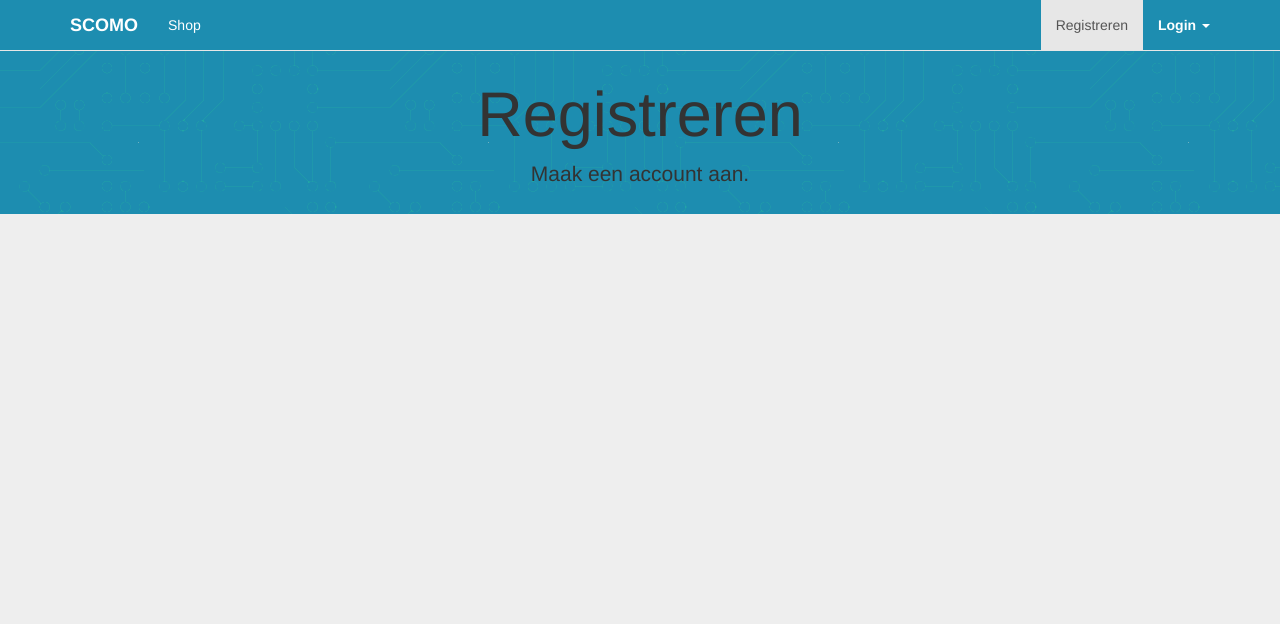
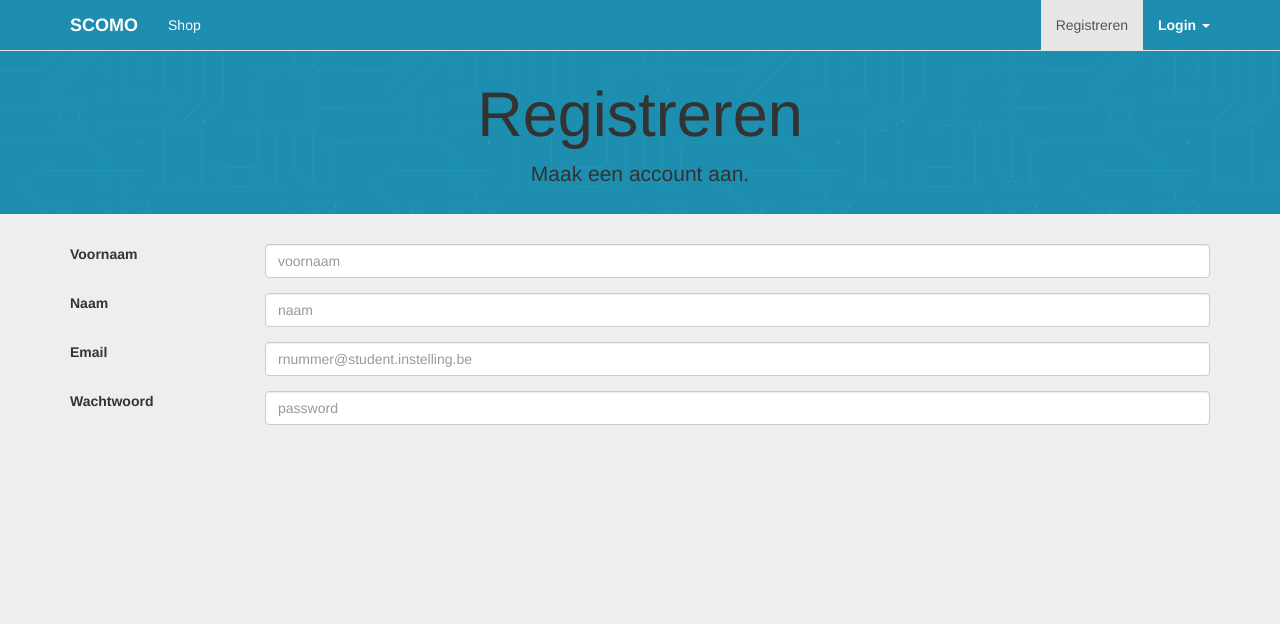
Before and after one commit to FreakyFreddie/SComO, a PHP site: page /registreren.php in a window 1280 px wide. Shown: the top 624 px of the page. Run offline with PHP 8.4, Linux system fonts and the light colour scheme; a stand-in replaces the project's code that opens the database connection; some libraries are stand-ins or nearby versions.

Commit message:
added prices to products, worked on registreren.php

```diff
--- a/lib/products/classes/FarnellProduct.php
+++ b/lib/products/classes/FarnellProduct.php
@@ -93,7 +93,24 @@
 								<td class="text-right"><a href="'.$this->productDataSheet.'">Link</a></td>
 							</tr>
 						</table>
-
+						<br />
+						<table class="table-striped table-hover">
+							<tr>
+								<th>
+									Quantity
+								</th>
+								<th class="text-right">
+									Price
+								</th>
+							</tr>';
+			foreach($this->productPrices as $productPrice)
+			{
+				echo '<tr>
+						<td>< '.$productPrice->productFromQuantity.'</td>
+						<td class="text-right">'.$productPrice->productPriceQuantity.'</td>
+					</tr>';
+			}
+			echo '</table>
 					<form class="input-group fieldwithaddon" action="" method="post">
 						<input type="number" class="form-control" value="1" name="amountproduct">
 						<span class="input-group-addon">
--- a/lib/products/classes/MouserProduct.php
+++ b/lib/products/classes/MouserProduct.php
@@ -74,7 +74,24 @@
 								<td class="text-right"><a href="'.$this->productDataSheet.'">Link</a></td>
 							</tr>
 						</table>
-
+						<br />
+						<table class="table-striped table-hover">
+							<tr>
+								<th>
+									Quantity
+								</th>
+								<th class="text-right">
+									Price
+								</th>
+							</tr>';
+			foreach($this->productPrices as $productPrice)
+			{
+				echo '<tr>
+						<td>< '.$productPrice->productFromQuantity.'</td>
+						<td class="text-right">'.$productPrice->productPriceQuantity.'</td>
+					</tr>';
+			}
+			echo '</table>
 					<form class="input-group fieldwithaddon" action="" method="post">
 						<input type="number" class="form-control" value="1" name="amountproduct">
 						<span class="input-group-addon">
--- a/lib/products/functions/getfarnellproducts.php
+++ b/lib/products/functions/getfarnellproducts.php
@@ -191,6 +191,18 @@
 					$prices[]= $price;
 				}
 
+				//set image if found
+				if(isset($xmlproduct->image->baseName))
+				{
+					$xmlproduct->image->baseName = "http://be.farnell.com/productimages/standard/en_GB".$xmlproduct->image->baseName;
+
+				}
+				//if image is not found
+				else
+				{
+					$xmlproduct->image->baseName="./img/not_found.jpg";
+				}
+
 				//create new FarnellProduct object with product specifications
 				$product = new FarnellProduct(
 					$xmlproduct->sku,
@@ -201,7 +213,7 @@
 					$xmlproduct->packSize,
 					$xmlproduct->unitOfMeasure,
 					$xmlproduct->id,
-					"http://be.farnell.com/productimages/standard/en_GB".$xmlproduct->image->baseName,
+					$xmlproduct->image->baseName,
 					$xmlproduct->datasheets->url,
 					$xmlproduct->inv,
 					$xmlproduct->vendorId,
--- a/lib/products/functions/getmouserproducts.php
+++ b/lib/products/functions/getmouserproducts.php
@@ -1,5 +1,5 @@
 <?php
-	function getMouserProducts($keyword='fuse', $offset=0, $numberofresults=20)
+	function getMouserProducts($keyword='sword', $offset=0, $numberofresults=20)
 	{
 		/*
 			MOUSER SOAP 1.2 REQUEST EXAMPLE
@@ -123,23 +123,49 @@
 
 			foreach($soapproduct as $pattributes)
 			{
+				//print_r($pattributes);
 				$prices = array();
 				foreach($pattributes->PriceBreaks as $pPriceBreaks)
 				{
-					foreach($pPriceBreaks as $pPrice)
+					//print_r($pPriceBreaks);
+					//if there more than one Price, $pPriceBreaks is an array
+					if(is_array($pPriceBreaks))
 					{
+						foreach($pPriceBreaks as $pPrice)
+						{
+							//print_r($pPrice);
+							//var_dump($pPrice);
+							$price = new ProductPrice(
+								$pPrice->Quantity,
+								$pPrice->Price
+								);
+							$prices[]= $price;
+
+						}
+					}
+					//avoid looping through the attributes of a Price if there is only one
+					else
+					{
+					//var_dump($pPrice);
 						$price = new ProductPrice(
-							$pPrice->Quantity,
-							$pPrice->Price
+							$pPriceBreaks->Quantity,
+							$pPriceBreaks->Price
 							);
 						$prices[]= $price;
-
 					}
 				}
 
 				//problem: what if an attribute is empty or not present?
+				//problem [PriceBreaks] => stdClass Object ( [Pricebreaks] => stdClass Object
+				// [PriceBreaks] => stdClass Object ( [Pricebreaks] => Array ( [0] => stdClass Object ( [Quantity] => 1 [Price] => € 4,60 [Currency] => EUR ) [1] => stdClass Object ( [Quantity] => 10 [Price] => € 4,37 [Currency] => EUR ) [2] => stdClass Object ( [Quantity] => 25 [Price] => € 3,65 [Currency] => EUR ) [3] => stdClass Object ( [Quantity] => 50 [Price] => € 3,47 [Currency] => EUR ) ) )
+				//problem: sometimes imagePath not present --> can't work with constructor
+				//create new MouserProduct object with product specifications
+				//set image if not found
+				if(!isset($pattributes->ImagePath))
+				{
+					$pattributes->ImagePath="./img/not_found.jpg";
+				}
 
-				//create new MouserProduct object with product specifications
 				$product = new MouserProduct(
 					$pattributes->MouserPartNumber,
 					$pattributes->Description,
--- a/templates/navbar.php
+++ b/templates/navbar.php
@@ -112,7 +112,7 @@
 									<li>
 										<div class="row">
 											<div class="col-sm-12">
-												<form class="form" role="form" method="post" action="login" accept-charset="UTF-8" id="login-nav">
+												<form method="post" action="login" id="login-nav">
 													<div class="form-group">
 														<label class="sr-only" for="rnr">r0123456</label>
 														<input type="text" class="form-control" id="rnr" placeholder="r-nummer" required>
--- a/web/css/main.css
+++ b/web/css/main.css
@@ -1,5 +1,4 @@
 body {
-  min-height: 2000px;
   padding-top: 50px;
   background-color: #eee;
 }
@@ -11,6 +10,10 @@ body {
 .navbar-default .navbar-header .navbar-brand{
 	font-weight: bold;
 	color: #fff;
+}
+
+.navbar-fixed-bottom{
+	z-index: 1000;
 }
 
 .navbar-fixed-bottom .navbar-collapse, .navbar-fixed-top .navbar-collapse{
@@ -60,7 +63,7 @@ body {
 }
 
 .shop .col-sm-4{
-	margin-bottom: 8vh;
+	margin-bottom: 4vh;
 }
 
 .shop .col-sm-4 .shoparticle{
@@ -68,12 +71,15 @@ body {
 	background-color: white;
 	border-left: 5px solid #1d8db0;
 	border-top: 5px solid #1d8db0;
+	border-bottom: 1px solid #1d8db0;
+	border-right: 1px solid #1d8db0;
+	border-radius: 0px 0px 5px 0px;
 }
 
 .shop .col-sm-4 .shoparticle h3{
 	margin-top: 1%;
 	margin-left: 1%;
-	border-bottom: 1px dotted #888888;
+	border-bottom: 1px solid #888888;
 	font-size: 12pt;
 }
 
--- a/web/registreren.php
+++ b/web/registreren.php
@@ -1,15 +1,19 @@
 <?php
 	//set page var in order to adapt navbar and functions
 	$_GLOBALS['page'] = "registreren";
-?>
-
-<?php
-	//include configuration file
-	require '../config/config.php';
 
 	//include header
 	require '../templates/header.php';
 ?>
+
+		<script src="./js/livesearch.js"></script>
+	</head>
+
+	<body>
+		<?php
+			//include navbar
+			require '../templates/navbar.php';
+		?>
 
 	<body>
 		<?php
@@ -19,15 +23,40 @@
 
 		<div class="jumbotron text-center">
 			<h1>
-				<?php
-					echo 'Registreren';
-				?>
+				Registreren
 			</h1>
 			<p>
-				<?php
-					echo 'Maak een account aan.';
-				?>
+				Maak een account aan.
 			</p>
+		</div>
+
+		<div class="container register">
+			<form action="" method="post">
+				<div class="form-group row">
+					<label for="Voornaam" class="col-sm-2">Voornaam</label>
+					<div class="col-sm-10">
+						<input type="text" class="form-control" id="voornaam" placeholder="voornaam" />
+					</div>
+				</div>
+				<div class="form-group row">
+					<label for="naam" class="col-sm-2">Naam</label>
+					<div class="col-sm-10">
+						<input type="text" class="form-control" id="naam" placeholder="naam" />
+					</div>
+				</div>
+				<div class="form-group row">
+					<label for="email" class="col-sm-2">Email</label>
+					<div class="col-sm-10">
+						<input type="email" class="form-control" id="email" placeholder="rnummer@student.instelling.be" />
+					</div>
+				</div>
+				<div class="form-group row">
+					<label for="wachtwoord" class="col-sm-2">Wachtwoord</label>
+					<div class="col-sm-10">
+						<input type="password" class="form-control"  id="wachtwoord" placeholder="password" />
+					</div>
+				</div>
+			</form>
 		</div>
 
 		<!-- footer -->
```
Also changed, not shown: web/index.php (+5 -6 lines), web/img/not_found.jpg (added). Lines whose indentation alone changed are shown as unchanged.
